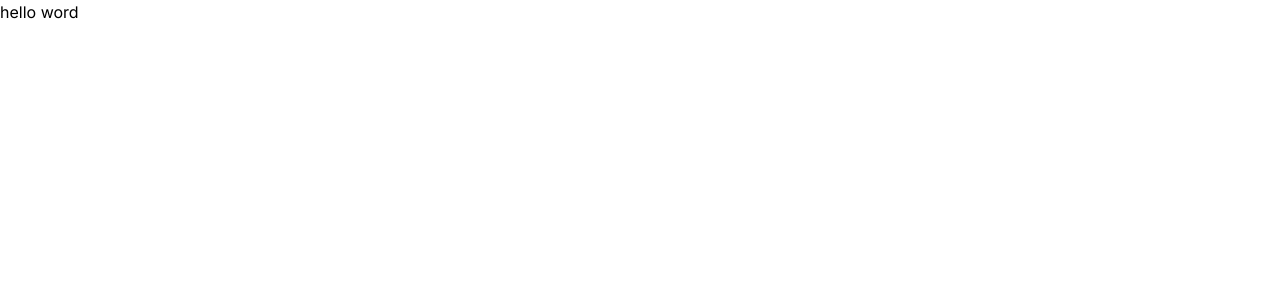
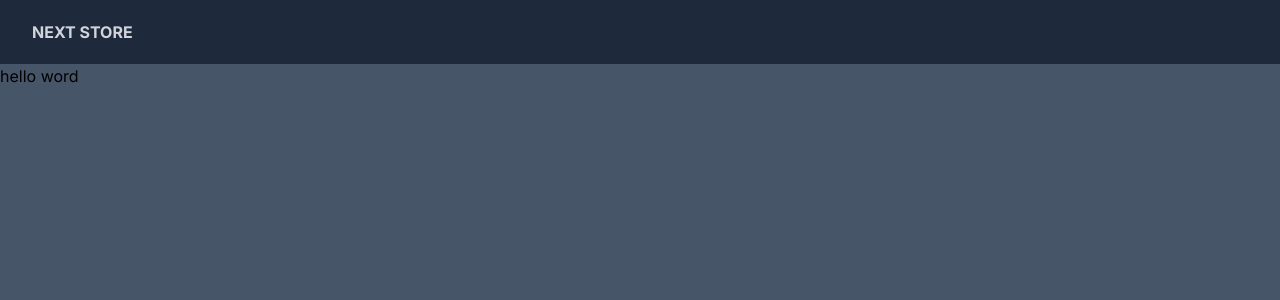
Before and after one commit to Dropedro-dev/e-comerce, a Next.js app: page / in a window 1280 px wide. Shown: the top 300 px of the page. Built offline with nearby package versions, Linux system fonts and the light colour scheme.

Commit message:
adicionando componente NavBar

```diff
--- a/src/app/layout.tsx
+++ b/src/app/layout.tsx
@@ -1,6 +1,8 @@
 import type { Metadata } from 'next'
 import { Inter } from 'next/font/google'
 import './globals.css'
+import Link from 'next/link'
+import NavBar from '@/components/UI/navBar'
 
 const inter = Inter({ subsets: ['latin'] })
 
@@ -15,8 +17,13 @@
   children: React.ReactNode
 }) {
   return (
-    <html lang="en">
-      <body className={inter.className}>{children}</body>
+    <html lang="pt-br">
+      <body className={inter.className}>
+        <NavBar />
+        <main className='bg-slate-600 h-screen w-screen pt-16 '>
+          {children}
+        </main>
+      </body>
     </html>
   )
 }
--- a/src/app/page.tsx
+++ b/src/app/page.tsx
@@ -2,6 +2,6 @@
 
 export default function Home() {
   return (
-    <main>hello word</main>
+    <div>hello word</div>
   )
 }
--- /dev/null
+++ b/src/components/UI/navBar.tsx
@@ -0,0 +1,17 @@
+import Link from 'next/link'
+import React from 'react'
+
+const NavBar = () => {
+  return (
+    <nav className='fixed top-0 w-full flex items-center py-2 px-8 justify-beetween z-50 bg-slate-800 text-gray-300'>
+        <Link
+        href="/"
+        className="uppercase font-bold text-md h-12 flex items-center"
+        >
+            next Store
+        </Link>
+    </nav>
+  )
+}
+
+export default NavBar
```
